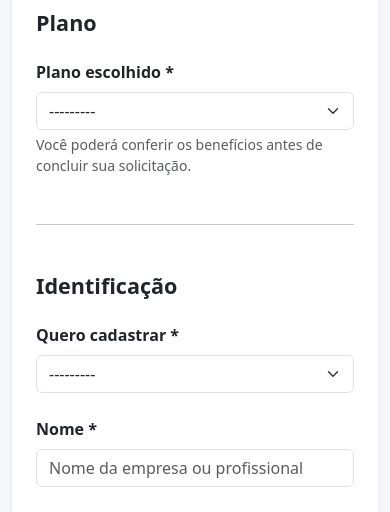
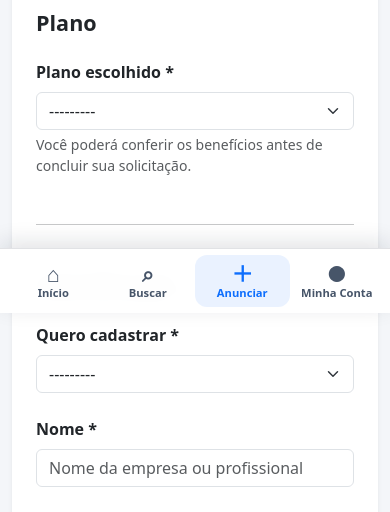
Before and after one commit to spab1967/conecta-interior-enterprise, a Django app: page /cadastros/ in a window 390 px wide. Shown: the part 531-1043 px from the top of the page. Run offline with Django 5.2, Linux system fonts and the light colour scheme; data that the repository does not hold is empty.

Commit message:
Adiciona navegação própria para o aplicativo móvel
Cria barra inferior responsiva com acessos rápidos às áreas principais do ConectaInterior.

```diff
--- a/static/css/navbar.css
+++ b/static/css/navbar.css
@@ -0,0 +1,62 @@
+.mobile-app-nav {
+    display: none;
+}
+
+@media (max-width: 991.98px) {
+    body {
+        padding-bottom: calc(72px + env(safe-area-inset-bottom));
+    }
+
+    .mobile-app-nav {
+        position: fixed;
+        right: 0;
+        bottom: 0;
+        left: 0;
+        z-index: 1035;
+        display: grid;
+        grid-template-columns: repeat(4, minmax(0, 1fr));
+        min-height: 64px;
+        padding: 6px 6px calc(6px + env(safe-area-inset-bottom));
+        border-top: 1px solid rgba(15, 23, 42, 0.12);
+        background: rgba(255, 255, 255, 0.97);
+        box-shadow: 0 -6px 22px rgba(15, 23, 42, 0.12);
+        backdrop-filter: blur(12px);
+    }
+
+    .mobile-app-nav__link {
+        display: flex;
+        min-width: 0;
+        min-height: 52px;
+        flex-direction: column;
+        align-items: center;
+        justify-content: center;
+        gap: 2px;
+        border-radius: 12px;
+        color: #475569;
+        font-size: 0.7rem;
+        font-weight: 700;
+        line-height: 1.1;
+        text-align: center;
+        text-decoration: none;
+        -webkit-tap-highlight-color: transparent;
+    }
+
+    .mobile-app-nav__link:focus-visible,
+    .mobile-app-nav__link:hover,
+    .mobile-app-nav__link.is-active {
+        color: #0d6efd;
+        background: #eaf2ff;
+    }
+
+    .mobile-app-nav__icon {
+        font-size: 1.35rem;
+        font-weight: 800;
+        line-height: 1;
+    }
+
+    .navbar {
+        position: sticky;
+        top: 0;
+        z-index: 1030;
+    }
+}
--- a/templates/base.html
+++ b/templates/base.html
@@ -63,6 +63,32 @@
 
     {% include "includes/footer.html" %}
 
+    <nav class="mobile-app-nav" aria-label="Navegação do aplicativo">
+        <a class="mobile-app-nav__link{% if request.resolver_match.url_name == 'home' %} is-active{% endif %}"
+           href="{% url 'core:home' %}">
+            <span class="mobile-app-nav__icon" aria-hidden="true">⌂</span>
+            <span>Início</span>
+        </a>
+
+        <a class="mobile-app-nav__link"
+           href="{% url 'core:home' %}#buscar">
+            <span class="mobile-app-nav__icon" aria-hidden="true">⌕</span>
+            <span>Buscar</span>
+        </a>
+
+        <a class="mobile-app-nav__link{% if request.resolver_match.namespace == 'cadastros' %} is-active{% endif %}"
+           href="{% url 'cadastros:anuncie' %}">
+            <span class="mobile-app-nav__icon" aria-hidden="true">＋</span>
+            <span>Anunciar</span>
+        </a>
+
+        <a class="mobile-app-nav__link{% if request.resolver_match.url_name == 'minha_conta' %} is-active{% endif %}"
+           href="{% url 'core:minha_conta' %}">
+            <span class="mobile-app-nav__icon" aria-hidden="true">●</span>
+            <span>Minha Conta</span>
+        </a>
+    </nav>
+
     <script src="https://cdn.jsdelivr.net/npm/bootstrap@5.3.7/dist/js/bootstrap.bundle.min.js"></script>
 
     <script src="{% static 'js/app.js' %}"></script>
--- a/templates/includes/hero.html
+++ b/templates/includes/hero.html
@@ -1,4 +1,4 @@
-<section class="bg-primary text-white rounded-4 p-4 p-lg-5 mb-5 shadow">
+<section id="buscar" class="bg-primary text-white rounded-4 p-4 p-lg-5 mb-5 shadow">
 
     <div class="container">
 
```
